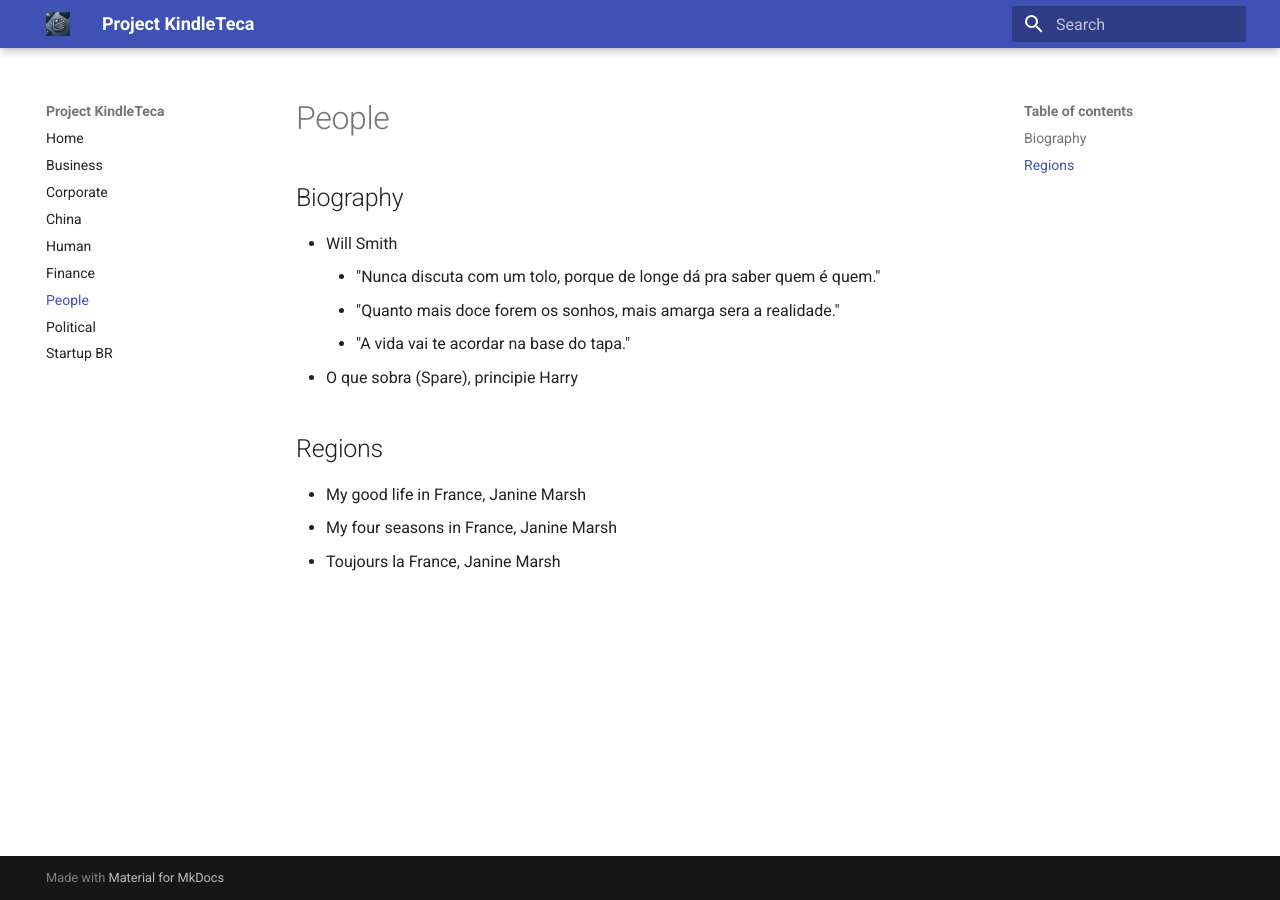
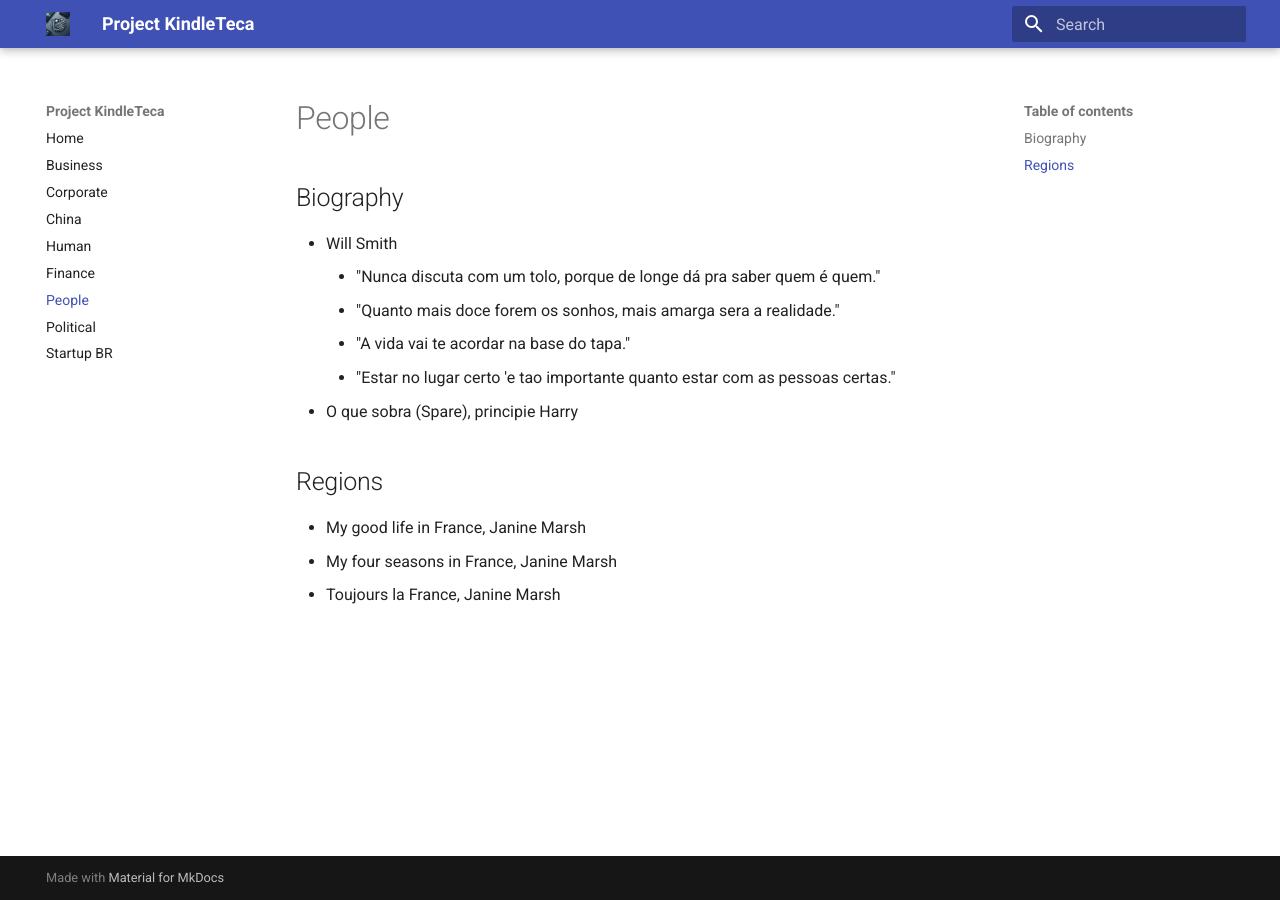
Before and after one commit to renatobrf/kindle-teca, an MkDocs documentation site: the page built from docs/generic.md, in a window 1280 px wide. Built offline with MkDocs 1.6.1 and Material for MkDocs 9.7.7, drawn with Linux system fonts in a browser that asks for light colours.

Commit message:
Update generic.md

```diff
--- a/docs/generic.md
+++ b/docs/generic.md
@@ -3,6 +3,7 @@
     - "Nunca discuta com um tolo, porque de longe dá pra saber quem é quem."
     - "Quanto mais doce forem os sonhos, mais amarga sera a realidade."
     - "A vida vai te acordar na base do tapa."
+    - "Estar no lugar certo 'e tao importante quanto estar com as pessoas certas."
 - O que sobra (Spare), principie Harry
 
 ## Regions
```
